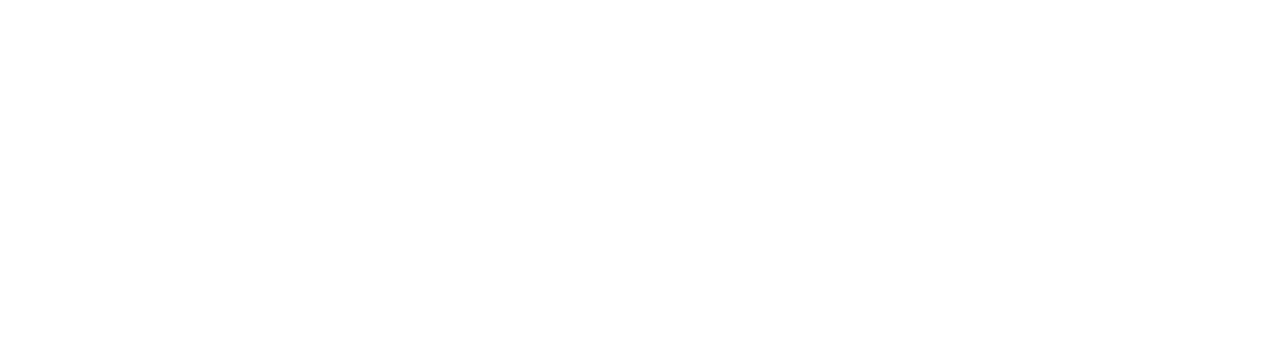
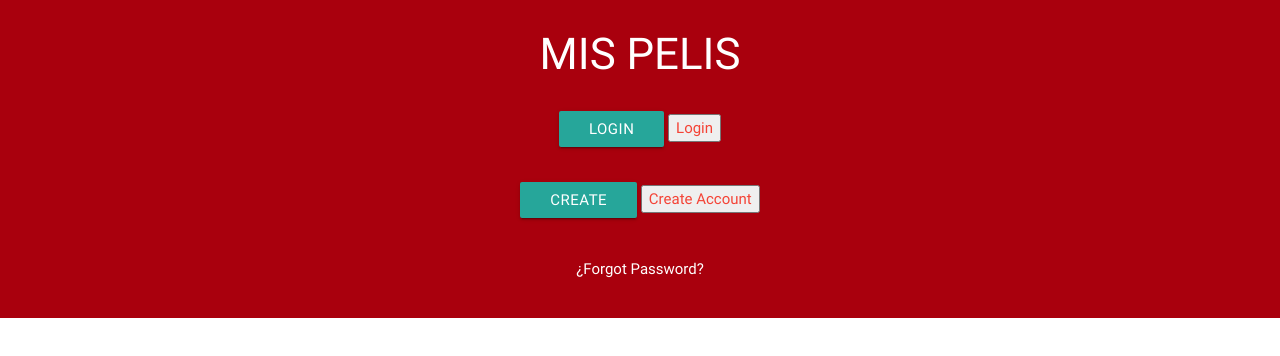
Before and after one commit to Lillium1/mis-pelis, a website: page index.html in a window 1280 px wide. Drawn offline with nearby package versions, Linux system fonts and the light colour scheme; files that its build step writes are made by us from their sources.

Commit message:
maquetas de registro usuario

```diff
--- a/assets/js/main.js
+++ b/assets/js/main.js
@@ -0,0 +1,4 @@
+$(document).ready(function() {
+    $('select').material_select();
+    $(".button-collapse").sideNav();
+});/*plugin side nav*/
--- a/assets/sass/_style.scss
+++ b/assets/sass/_style.scss
@@ -0,0 +1,12 @@
+body{
+	margin: 0;
+	padding: 0;
+}
+
+.welcome{
+	background-color:$color-rojo;
+}
+
+.mis-pelis{
+	margin-top:30px;
+}
--- a/assets/sass/_variables.scss
+++ b/assets/sass/_variables.scss
@@ -0,0 +1,2 @@
+$color-rojo:#a9000d;
+$color-blanco:#fff;
--- a/index.html
+++ b/index.html
@@ -5,6 +5,7 @@
 	<title>Mis Pelis</title>
 	<!-- Viewport -->
 	<meta name="viewport" content="width=device-width, user-scalable=no, initial-scale=1.0, maximum-scale=1.0, minium-scale=1.0">
+	<link href="https://fonts.googleapis.com/css?family=Anton" rel="stylesheet">
 	<!-- Icon -->
 	<link rel="icon" type="image/png" href="assets/img/icon.png" />
 	<!-- Pagination Materialize -->
@@ -14,6 +15,33 @@
 
 </head>
 <body>
+<section class="welcome">
+	 <div class="container">
+	<div class="row">
+      <div class="col s12 center">
+		<h3 class="white-text mis-pelis">MIS PELIS</h3>
+		<!-- input -->
+	<div class="row">
+    <form class="col s12">
+      <div class="row">
+        <div class="input-field col s12">
+          <a class="waves-effect waves-light btn" href="index-login.html">Login</a>
+          <button type="button" class="red-text" href="index-login.html">Login</button>
+        </div>
+      </div>
+      <div class="row">
+        <div class="input-field col s12">
+          <a class="waves-effect waves-light btn" href="index-movies.html">CREATE</a>
+          <button type="button" class="red-text" href="index-create-account.html">Create Account</button>
+        </div>
+      </div>
+    </form>
+  </div>
+  <p class="center white-text">¿Forgot Password?</p><br>
+</div>
+</div>
+</div>
+</section>
 
 	<script src="dist/js/script.js"></script>
 	<script src="https://use.fontawesome.com/046c2163eb.js"></script>
```
Also changed, not shown: index-create-account.html (+45 -0 lines), index-login.html (+1 -0 lines), index-movies.html (+1 -0 lines), dist/css/style.min.css (added), dist/js/script.js (added).
